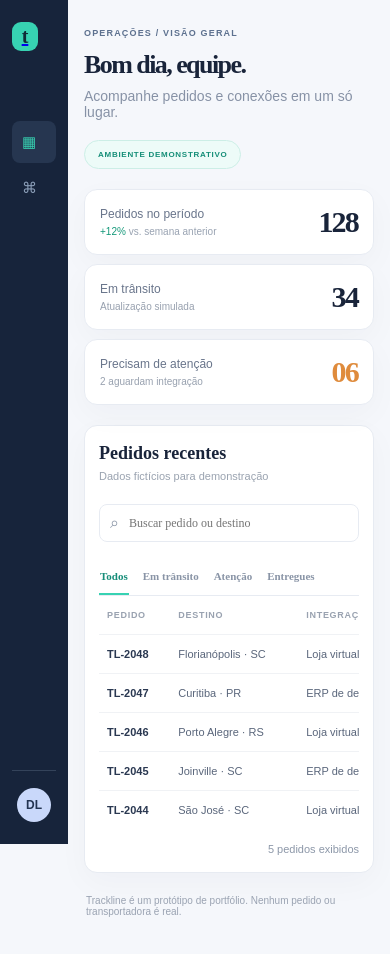
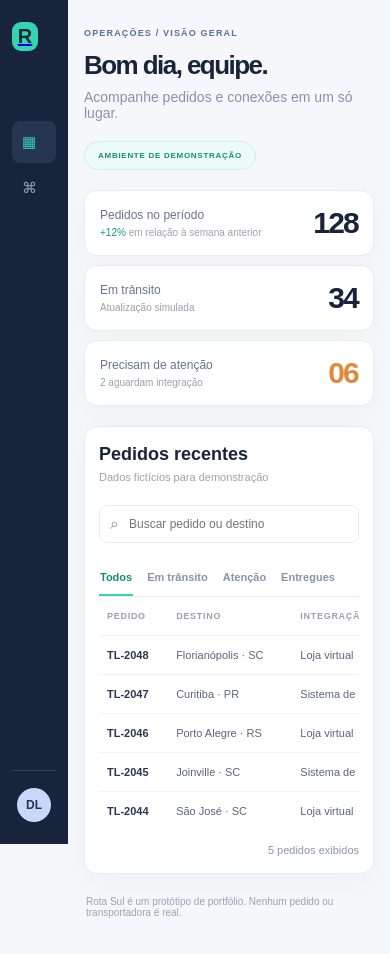
Before and after one commit to dieison-a/painel-de-logistica, a plain HTML site: page index.html in a window 390 px wide. Drawn offline with Linux system fonts and the light colour scheme.

Commit message:
refatoração: localiza projeto e registra transparência
Co-authored-by: Copilot <223556219+Copilot@users.noreply.github.com>

```diff
--- a/app.js
+++ b/app.js
@@ -1,61 +1,61 @@
-const deliveries = [
-  { id: "TL-2048", destination: "Florianópolis · SC", integration: "Loja virtual", status: "Em trânsito", date: "Hoje, 16h", code: "ok" },
-  { id: "TL-2047", destination: "Curitiba · PR", integration: "ERP de demonstração", status: "Atenção", date: "Aguardando retorno", code: "warn" },
-  { id: "TL-2046", destination: "Porto Alegre · RS", integration: "Loja virtual", status: "Entregue", date: "Ontem, 14h", code: "done" },
-  { id: "TL-2045", destination: "Joinville · SC", integration: "ERP de demonstração", status: "Em trânsito", date: "Hoje, 18h", code: "ok" },
-  { id: "TL-2044", destination: "São José · SC", integration: "Loja virtual", status: "Atenção", date: "Revisar endereço", code: "warn" }
+const entregas = [
+  { codigo: "TL-2048", destino: "Florianópolis · SC", integracao: "Loja virtual", situacao: "Em trânsito", filtro: "em-transito", previsao: "Hoje, 16h", classeSituacao: "estavel" },
+  { codigo: "TL-2047", destino: "Curitiba · PR", integracao: "Sistema de gestão fictício", situacao: "Atenção", filtro: "atencao", previsao: "Aguardando retorno", classeSituacao: "alerta" },
+  { codigo: "TL-2046", destino: "Porto Alegre · RS", integracao: "Loja virtual", situacao: "Entregue", filtro: "entregue", previsao: "Ontem, 14h", classeSituacao: "concluido" },
+  { codigo: "TL-2045", destino: "Joinville · SC", integracao: "Sistema de gestão fictício", situacao: "Em trânsito", filtro: "em-transito", previsao: "Hoje, 18h", classeSituacao: "estavel" },
+  { codigo: "TL-2044", destino: "São José · SC", integracao: "Loja virtual", situacao: "Atenção", filtro: "atencao", previsao: "Revisar endereço", classeSituacao: "alerta" }
 ];
 
-const tableBody = document.querySelector("#orders");
-const searchInput = document.querySelector("#search");
-const emptyMessage = document.querySelector("#empty");
-const countLabel = document.querySelector("#result-count");
-const tabs = [...document.querySelectorAll(".tab")];
-let selectedStatus = "all";
+const corpoTabela = document.querySelector("#pedidos");
+const campoBusca = document.querySelector("#busca");
+const mensagemVazia = document.querySelector("#vazio");
+const rotuloQuantidade = document.querySelector("#total-resultados");
+const abas = [...document.querySelectorAll(".aba")];
+let situacaoSelecionada = "todos";
 
-function renderOrders() {
-  const query = searchInput.value.trim().toLocaleLowerCase("pt-BR");
-  const visible = deliveries.filter((delivery) => {
-    const matchesStatus = selectedStatus === "all" || delivery.status === selectedStatus;
-    const matchesQuery = `${delivery.id} ${delivery.destination} ${delivery.integration}`.toLocaleLowerCase("pt-BR").includes(query);
-    return matchesStatus && matchesQuery;
+function desenharPedidos() {
+  const consulta = campoBusca.value.trim().toLocaleLowerCase("pt-BR");
+  const visiveis = entregas.filter((entrega) => {
+    const correspondeSituacao = situacaoSelecionada === "todos" || entrega.filtro === situacaoSelecionada;
+    const correspondeBusca = `${entrega.codigo} ${entrega.destino} ${entrega.integracao}`.toLocaleLowerCase("pt-BR").includes(consulta);
+    return correspondeSituacao && correspondeBusca;
   });
 
-  tableBody.replaceChildren();
-  for (const delivery of visible) {
-    const row = document.createElement("tr");
-    const values = [delivery.id, delivery.destination, delivery.integration];
-    for (const value of values) {
-      const cell = document.createElement("td");
-      cell.textContent = value;
-      row.append(cell);
+  corpoTabela.replaceChildren();
+  for (const entrega of visiveis) {
+    const linha = document.createElement("tr");
+    const valores = [entrega.codigo, entrega.destino, entrega.integracao];
+    for (const valor of valores) {
+      const celula = document.createElement("td");
+      celula.textContent = valor;
+      linha.append(celula);
     }
-    const statusCell = document.createElement("td");
-    const badge = document.createElement("span");
-    badge.className = `status ${delivery.code}`;
-    badge.textContent = delivery.status;
-    statusCell.append(badge);
-    row.append(statusCell);
-    const dateCell = document.createElement("td");
-    dateCell.textContent = delivery.date;
-    row.append(dateCell);
-    tableBody.append(row);
+    const celulaSituacao = document.createElement("td");
+    const seloSituacao = document.createElement("span");
+    seloSituacao.className = `situacao ${entrega.classeSituacao}`;
+    seloSituacao.textContent = entrega.situacao;
+    celulaSituacao.append(seloSituacao);
+    linha.append(celulaSituacao);
+    const celulaPrevisao = document.createElement("td");
+    celulaPrevisao.textContent = entrega.previsao;
+    linha.append(celulaPrevisao);
+    corpoTabela.append(linha);
   }
-  emptyMessage.hidden = visible.length > 0;
-  countLabel.textContent = `${visible.length} ${visible.length === 1 ? "pedido exibido" : "pedidos exibidos"}`;
+  mensagemVazia.hidden = visiveis.length > 0;
+  rotuloQuantidade.textContent = `${visiveis.length} ${visiveis.length === 1 ? "pedido exibido" : "pedidos exibidos"}`;
 }
 
-searchInput.addEventListener("input", renderOrders);
-for (const tab of tabs) {
-  tab.addEventListener("click", () => {
-    selectedStatus = tab.dataset.status;
-    for (const button of tabs) {
-      const active = button === tab;
-      button.classList.toggle("selected", active);
-      button.setAttribute("aria-pressed", String(active));
+campoBusca.addEventListener("input", desenharPedidos);
+for (const aba of abas) {
+  aba.addEventListener("click", () => {
+    situacaoSelecionada = aba.dataset.situacao;
+    for (const botao of abas) {
+      const ativo = botao === aba;
+      botao.classList.toggle("selecionado", ativo);
+      botao.setAttribute("aria-pressed", String(ativo));
     }
-    renderOrders();
+    desenharPedidos();
   });
 }
 
-renderOrders();
+desenharPedidos();
--- a/index.html
+++ b/index.html
@@ -3,39 +3,39 @@
 <head>
   <meta charset="utf-8">
   <meta name="viewport" content="width=device-width, initial-scale=1">
-  <meta name="description" content="Demonstração de um painel SaaS de logística com dados fictícios.">
-  <title>Trackline — Operações</title>
+  <meta name="description" content="Demonstração de um painel de logística com dados fictícios.">
+  <title>Rota Sul — Operações</title>
   <link rel="stylesheet" href="styles.css">
   <script src="app.js" defer></script>
 </head>
 <body>
-  <aside class="sidebar">
-    <a class="brand" href="#"><span class="brand-icon">t</span> trackline<span class="brand-dot">.</span></a>
-    <p class="side-label">ESPAÇO DE TRABALHO</p>
-    <a class="nav-link active" href="#operacao"><span>▦</span> Operação</a>
-    <a class="nav-link" href="#integracoes"><span>⌘</span> Integrações <b class="live-dot"></b></a>
-    <div class="side-bottom"><span class="avatar">DL</span><div><strong>Demo Loja</strong><small>Ambiente fictício</small></div></div>
+  <aside class="barra-lateral">
+    <a class="marca" href="#"><span class="icone-marca">R</span> rota sul<span class="ponto-marca">.</span></a>
+    <p class="rotulo-lateral">ÁREA DE TRABALHO</p>
+    <a class="link-navegacao ativo" href="#operacao"><span>▦</span> Operação</a>
+    <a class="link-navegacao" href="#integracoes"><span>⌘</span> Integrações <b class="ponto-ativo"></b></a>
+    <div class="rodape-lateral"><span class="avatar">DL</span><div><strong>Loja fictícia</strong><small>Ambiente fictício</small></div></div>
   </aside>
   <main id="operacao">
-    <header class="page-head"><div><p class="crumb">OPERAÇÕES / VISÃO GERAL</p><h1>Bom dia, equipe.</h1><p class="subhead">Acompanhe pedidos e conexões em um só lugar.</p></div><span class="date-pill">AMBIENTE DEMONSTRATIVO</span></header>
-    <section class="stats" aria-label="Indicadores simulados">
-      <article><span>Pedidos no período</span><strong>128</strong><small>+12% <em>vs. semana anterior</em></small></article>
-      <article><span>Em trânsito</span><strong>34</strong><small class="neutral">Atualização simulada</small></article>
-      <article><span>Precisam de atenção</span><strong class="attention">06</strong><small class="neutral">2 aguardam integração</small></article>
+    <header class="cabecalho-pagina"><div><p class="caminho">OPERAÇÕES / VISÃO GERAL</p><h1>Bom dia, equipe.</h1><p class="subtitulo">Acompanhe pedidos e conexões em um só lugar.</p></div><span class="selo-ambiente">AMBIENTE DE DEMONSTRAÇÃO</span></header>
+    <section class="indicadores" aria-label="Indicadores simulados">
+      <article><span>Pedidos no período</span><strong>128</strong><small>+12% <em>em relação à semana anterior</em></small></article>
+      <article><span>Em trânsito</span><strong>34</strong><small class="neutro">Atualização simulada</small></article>
+      <article><span>Precisam de atenção</span><strong class="atencao">06</strong><small class="neutro">2 aguardam integração</small></article>
     </section>
-    <section class="order-panel" aria-labelledby="orders-title">
-      <div class="panel-head"><div><h2 id="orders-title">Pedidos recentes</h2><p>Dados fictícios para demonstração</p></div><label class="search"><span aria-hidden="true">⌕</span><input id="search" type="search" placeholder="Buscar pedido ou destino" aria-label="Buscar pedido ou destino"></label></div>
-      <div class="tabs" role="group" aria-label="Filtrar pedidos">
-        <button class="tab selected" data-status="all" aria-pressed="true">Todos</button>
-        <button class="tab" data-status="Em trânsito" aria-pressed="false">Em trânsito</button>
-        <button class="tab" data-status="Atenção" aria-pressed="false">Atenção</button>
-        <button class="tab" data-status="Entregue" aria-pressed="false">Entregues</button>
+    <section class="painel-pedidos" aria-labelledby="titulo-pedidos">
+      <div class="cabecalho-painel"><div><h2 id="titulo-pedidos">Pedidos recentes</h2><p>Dados fictícios para demonstração</p></div><label class="busca"><span aria-hidden="true">⌕</span><input id="busca" type="search" placeholder="Buscar pedido ou destino" aria-label="Buscar pedido ou destino"></label></div>
+      <div class="abas" role="group" aria-label="Filtrar pedidos">
+        <button class="aba selecionado" data-situacao="todos" aria-pressed="true">Todos</button>
+        <button class="aba" data-situacao="em-transito" aria-pressed="false">Em trânsito</button>
+        <button class="aba" data-situacao="atencao" aria-pressed="false">Atenção</button>
+        <button class="aba" data-situacao="entregue" aria-pressed="false">Entregues</button>
       </div>
-      <div class="table-wrap"><table><thead><tr><th>Pedido</th><th>Destino</th><th>Integração</th><th>Situação</th><th>Previsão</th></tr></thead><tbody id="orders"></tbody></table></div>
-      <p id="empty" class="empty" hidden>Nenhum pedido corresponde à busca.</p>
-      <p id="result-count" class="result-count" aria-live="polite"></p>
+      <div class="envoltorio-tabela"><table><thead><tr><th>Pedido</th><th>Destino</th><th>Integração</th><th>Situação</th><th>Previsão</th></tr></thead><tbody id="pedidos"></tbody></table></div>
+      <p id="vazio" class="vazio" hidden>Nenhum pedido corresponde à busca.</p>
+      <p id="total-resultados" class="total-resultados" aria-live="polite"></p>
     </section>
-    <footer id="integracoes">Trackline é um protótipo de portfólio. Nenhum pedido ou transportadora é real.</footer>
+    <footer id="integracoes">Rota Sul é um protótipo de portfólio. Nenhum pedido ou transportadora é real.</footer>
   </main>
 </body>
 </html>
--- a/styles.css
+++ b/styles.css
@@ -1,11 +1,388 @@
-:root{font-family:"DM Sans",sans-serif;color:#19243a;background:#f5f7fb;font-synthesis:none;--navy:#17243b;--teal:#37d2b2;--muted:#8792a6;--line:#e7ebf2}
-*{box-sizing:border-box}body{margin:0;min-height:100vh}.sidebar{position:fixed;inset:0 auto 0 0;width:235px;background:var(--navy);color:#fff;padding:27px 19px;display:flex;flex-direction:column}
-.brand{font:800 22px Manrope;letter-spacing:-.06em;display:flex;align-items:center;gap:9px}.brand-icon{width:29px;height:29px;border-radius:9px;background:var(--teal);color:#102a37;display:grid;place-items:center;font-size:20px}.brand-dot{color:var(--teal)}
-.side-label,.crumb{font-size:9px;font-weight:700;letter-spacing:.13em;color:#93a0b7}.side-label{margin:55px 8px 13px}.nav-link{color:#aab5c7;text-decoration:none;padding:12px 10px;border-radius:8px;margin:2px 0;font-size:13px}.nav-link span{display:inline-block;width:25px;color:#8da0ba}.nav-link.active{background:#263650;color:white}.nav-link.active span{color:var(--teal)}.live-dot{float:right;width:6px;height:6px;border-radius:50%;background:var(--teal);margin:7px}.side-bottom{margin-top:auto;border-top:1px solid #34435a;padding-top:17px;display:flex;align-items:center;gap:10px;font-size:12px}.avatar{display:grid;place-items:center;width:34px;height:34px;border-radius:50%;background:#c9d8fa;color:#233451;font-weight:700}.side-bottom small{display:block;color:#9eabc0;margin-top:3px}
-main{margin-left:235px;padding:42px clamp(22px,5vw,68px);max-width:1500px}.page-head{display:flex;align-items:flex-end;justify-content:space-between;gap:20px}.crumb{color:#5d718f;margin:0 0 12px}.page-head h1{font:800 clamp(26px,3vw,37px) Manrope;letter-spacing:-.06em;margin:0}.subhead{color:var(--muted);font-size:14px;margin:8px 0 0}.date-pill{border:1px solid #cceee6;border-radius:30px;padding:9px 13px;color:#158e78;font-size:9px;font-weight:700;letter-spacing:.09em;background:#edfbf8}
-.stats{display:grid;grid-template-columns:repeat(3,1fr);gap:15px;margin:30px 0}.stats article,.order-panel{background:white;border:1px solid var(--line);border-radius:13px;box-shadow:0 10px 32px #1a2c4b08}.stats article{padding:20px}.stats span{display:block;font-size:12px;color:#69758b}.stats strong{display:block;font:800 30px Manrope;letter-spacing:-.06em;margin:10px 0 4px}.stats strong.attention{color:#df8b3c}.stats small{font-size:10px;color:#139879}.stats small em{font-style:normal;color:#99a3b2}.stats .neutral{color:#98a1af}
-.order-panel{padding:23px 24px}.panel-head{display:flex;align-items:center;justify-content:space-between;gap:16px}.panel-head h2{font:700 18px Manrope;margin:0}.panel-head p{font-size:11px;color:#9aa3b0;margin:6px 0}.search{display:flex;align-items:center;gap:8px;border:1px solid var(--line);border-radius:8px;padding:0 10px;color:#8a95a6}.search input{border:0;outline:0;width:200px;height:36px;font:12px "DM Sans";color:var(--navy)}.tabs{display:flex;gap:20px;border-bottom:1px solid var(--line);margin:17px 0 0}.tab{border:0;background:none;color:#8994a6;padding:11px 1px;font:600 11px "DM Sans";cursor:pointer;border-bottom:2px solid transparent}.tab.selected{color:#168d79;border-color:var(--teal)}
-.table-wrap{overflow:auto}table{width:100%;border-collapse:collapse;min-width:600px}th{text-align:left;color:#99a2b0;font-size:9px;letter-spacing:.08em;text-transform:uppercase;padding:14px 8px}td{border-top:1px solid #f0f2f5;padding:13px 8px;font-size:11px;color:#5a667b}td:first-child{font-weight:700;color:#2a3851}.status{border-radius:20px;padding:5px 9px;font-size:9px;font-weight:700;white-space:nowrap}.status.ok{background:#e8f8f2;color:#21876e}.status.warn{background:#fff2e4;color:#bd7425}.status.done{background:#edf1fa;color:#62718b}.empty,.result-count{font-size:11px;color:#8c97a8}.empty{padding:22px 8px}.result-count{text-align:right;margin:14px 0 0}
-footer{font-size:10px;color:#9aa3b2;padding:22px 2px}
-@media(max-width:850px){.sidebar{width:68px;padding:22px 12px}.brand{font-size:0}.brand-icon{font-size:20px}.side-label,.nav-link:not(.active),.nav-link.active{font-size:0}.nav-link{padding:12px 10px}.nav-link span{font-size:15px}.nav-link.active{font-size:0}.nav-link.active span{font-size:15px}.nav-link b{display:none}.side-bottom div{display:none}.side-bottom{justify-content:center}.avatar{flex:0 0 34px}main{margin-left:68px}}
-@media(max-width:600px){main{padding:28px 16px}.page-head{align-items:flex-start;flex-direction:column}.date-pill{font-size:8px}.stats{grid-template-columns:1fr;gap:9px;margin:20px 0}.stats article{padding:15px;display:grid;grid-template-columns:1fr auto;align-items:center}.stats strong{grid-column:2;grid-row:1/3;margin:0}.stats small{grid-column:1}.order-panel{padding:17px 14px}.panel-head{align-items:flex-start;flex-direction:column}.search,.search input{width:100%}.tabs{gap:13px;overflow:auto}.tab{white-space:nowrap}}
+:root {
+  font-family:sans-serif;
+  color:#19243a;
+  background:#f5f7fb;
+  font-synthesis:none;
+  --azul-marinho:#17243b;
+  --verde-azulado:#37d2b2;
+  --suave:#8792a6;
+  --linha:#e7ebf2
+}
+* {
+  box-sizing:border-box
+}
+body {
+  margin:0;
+  min-height:100vh
+}
+.barra-lateral {
+  position:fixed;
+  inset:0 auto 0 0;
+  width:235px;
+  background:var(--azul-marinho);
+  color:#fff;
+  padding:27px 19px;
+  display:flex;
+  flex-direction:column
+}
+.marca {
+  font:800 22px Arial,sans-serif;
+  letter-spacing:-.06em;
+  display:flex;
+  align-items:center;
+  gap:9px
+}
+.icone-marca {
+  width:29px;
+  height:29px;
+  border-radius:9px;
+  background:var(--verde-azulado);
+  color:#102a37;
+  display:grid;
+  place-items:center;
+  font-size:20px
+}
+.ponto-marca {
+  color:var(--verde-azulado)
+}
+.rotulo-lateral,.caminho {
+  font-size:9px;
+  font-weight:700;
+  letter-spacing:.13em;
+  color:#93a0b7
+}
+.rotulo-lateral {
+  margin:55px 8px 13px
+}
+.link-navegacao {
+  color:#aab5c7;
+  text-decoration:none;
+  padding:12px 10px;
+  border-radius:8px;
+  margin:2px 0;
+  font-size:13px
+}
+.link-navegacao span {
+  display:inline-block;
+  width:25px;
+  color:#8da0ba
+}
+.link-navegacao.ativo {
+  background:#263650;
+  color:white
+}
+.link-navegacao.ativo span {
+  color:var(--verde-azulado)
+}
+.ponto-ativo {
+  float:right;
+  width:6px;
+  height:6px;
+  border-radius:50%;
+  background:var(--verde-azulado);
+  margin:7px
+}
+.rodape-lateral {
+  margin-top:auto;
+  border-top:1px solid #34435a;
+  padding-top:17px;
+  display:flex;
+  align-items:center;
+  gap:10px;
+  font-size:12px
+}
+.avatar {
+  display:grid;
+  place-items:center;
+  width:34px;
+  height:34px;
+  border-radius:50%;
+  background:#c9d8fa;
+  color:#233451;
+  font-weight:700
+}
+.rodape-lateral small {
+  display:block;
+  color:#9eabc0;
+  margin-top:3px
+}
+main {
+  margin-left:235px;
+  padding:42px clamp(22px,5vw,68px);
+  max-width:1500px
+}
+.cabecalho-pagina {
+  display:flex;
+  align-items:flex-end;
+  justify-content:space-between;
+  gap:20px
+}
+.caminho {
+  color:#5d718f;
+  margin:0 0 12px
+}
+.cabecalho-pagina h1 {
+  font:800 clamp(26px,3vw,37px) Arial,sans-serif;
+  letter-spacing:-.06em;
+  margin:0
+}
+.subtitulo {
+  color:var(--suave);
+  font-size:14px;
+  margin:8px 0 0
+}
+.selo-ambiente {
+  border:1px solid #cceee6;
+  border-radius:30px;
+  padding:9px 13px;
+  color:#158e78;
+  font-size:9px;
+  font-weight:700;
+  letter-spacing:.09em;
+  background:#edfbf8
+}
+.indicadores {
+  display:grid;
+  grid-template-columns:repeat(3,1fr);
+  gap:15px;
+  margin:30px 0
+}
+.indicadores article,.painel-pedidos {
+  background:white;
+  border:1px solid var(--linha);
+  border-radius:13px;
+  box-shadow:0 10px 32px #1a2c4b08
+}
+.indicadores article {
+  padding:20px
+}
+.indicadores span {
+  display:block;
+  font-size:12px;
+  color:#69758b
+}
+.indicadores strong {
+  display:block;
+  font:800 30px Arial,sans-serif;
+  letter-spacing:-.06em;
+  margin:10px 0 4px
+}
+.indicadores strong.atencao {
+  color:#df8b3c
+}
+.indicadores small {
+  font-size:10px;
+  color:#139879
+}
+.indicadores small em {
+  font-style:normal;
+  color:#99a3b2
+}
+.indicadores .neutro {
+  color:#98a1af
+}
+.painel-pedidos {
+  padding:23px 24px
+}
+.cabecalho-painel {
+  display:flex;
+  align-items:center;
+  justify-content:space-between;
+  gap:16px
+}
+.cabecalho-painel h2 {
+  font:700 18px Arial,sans-serif;
+  margin:0
+}
+.cabecalho-painel p {
+  font-size:11px;
+  color:#9aa3b0;
+  margin:6px 0
+}
+.busca {
+  display:flex;
+  align-items:center;
+  gap:8px;
+  border:1px solid var(--linha);
+  border-radius:8px;
+  padding:0 10px;
+  color:#8a95a6
+}
+.busca input {
+  border:0;
+  outline:0;
+  width:200px;
+  height:36px;
+  font:12px sans-serif;
+  color:var(--azul-marinho)
+}
+.abas {
+  display:flex;
+  gap:20px;
+  border-bottom:1px solid var(--linha);
+  margin:17px 0 0
+}
+.aba {
+  border:0;
+  background:none;
+  color:#8994a6;
+  padding:11px 1px;
+  font:600 11px sans-serif;
+  cursor:pointer;
+  border-bottom:2px solid transparent
+}
+.aba.selecionado {
+  color:#168d79;
+  border-color:var(--verde-azulado)
+}
+.envoltorio-tabela {
+  overflow:auto
+}
+table {
+  width:100%;
+  border-collapse:collapse;
+  min-width:600px
+}
+th {
+  text-align:left;
+  color:#99a2b0;
+  font-size:9px;
+  letter-spacing:.08em;
+  text-transform:uppercase;
+  padding:14px 8px
+}
+td {
+  border-top:1px solid #f0f2f5;
+  padding:13px 8px;
+  font-size:11px;
+  color:#5a667b
+}
+td:first-child {
+  font-weight:700;
+  color:#2a3851
+}
+.situacao {
+  border-radius:20px;
+  padding:5px 9px;
+  font-size:9px;
+  font-weight:700;
+  white-space:nowrap
+}
+.situacao.estavel {
+  background:#e8f8f2;
+  color:#21876e
+}
+.situacao.alerta {
+  background:#fff2e4;
+  color:#bd7425
+}
+.situacao.concluido {
+  background:#edf1fa;
+  color:#62718b
+}
+.vazio,.total-resultados {
+  font-size:11px;
+  color:#8c97a8
+}
+.vazio {
+  padding:22px 8px
+}
+.total-resultados {
+  text-align:right;
+  margin:14px 0 0
+}
+footer {
+  font-size:10px;
+  color:#9aa3b2;
+  padding:22px 2px
+}
+@media(max-width:850px) {
+  .barra-lateral {
+    width:68px;
+    padding:22px 12px
+  }
+  .marca {
+    font-size:0
+  }
+  .icone-marca {
+    font-size:20px
+  }
+  .rotulo-lateral,.link-navegacao:not(.ativo),.link-navegacao.ativo {
+    font-size:0
+  }
+  .link-navegacao {
+    padding:12px 10px
+  }
+  .link-navegacao span {
+    font-size:15px
+  }
+  .link-navegacao.ativo {
+    font-size:0
+  }
+  .link-navegacao.ativo span {
+    font-size:15px
+  }
+  .link-navegacao b {
+    display:none
+  }
+  .rodape-lateral div {
+    display:none
+  }
+  .rodape-lateral {
+    justify-content:center
+  }
+  .avatar {
+    flex:0 0 34px
+  }
+  main {
+    margin-left:68px
+  }
+}
+@media(max-width:600px) {
+  main {
+    padding:28px 16px
+  }
+  .cabecalho-pagina {
+    align-items:flex-start;
+    flex-direction:column
+  }
+  .selo-ambiente {
+    font-size:8px
+  }
+  .indicadores {
+    grid-template-columns:1fr;
+    gap:9px;
+    margin:20px 0
+  }
+  .indicadores article {
+    padding:15px;
+    display:grid;
+    grid-template-columns:1fr auto;
+    align-items:center
+  }
+  .indicadores strong {
+    grid-column:2;
+    grid-row:1/3;
+    margin:0
+  }
+  .indicadores small {
+    grid-column:1
+  }
+  .painel-pedidos {
+    padding:17px 14px
+  }
+  .cabecalho-painel {
+    align-items:flex-start;
+    flex-direction:column
+  }
+  .busca,.busca input {
+    width:100%
+  }
+  .abas {
+    gap:13px;
+    overflow:auto
+  }
+  .aba {
+    white-space:nowrap
+  }
+}
```
Also changed, not shown: 1 other file.
